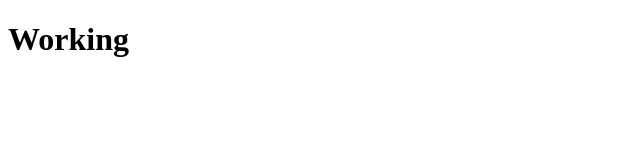
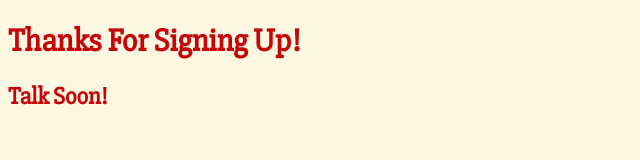
Before and after one commit to storres8/quick-landing-page, a plain HTML site: page confirmation.html in a window 1280 px wide. Shown: the whole page, without its empty margins (0-640 px from the left). Drawn offline with Linux system fonts and the light colour scheme.

Commit message:
added some css.

```diff
--- a/confirmation.html
+++ b/confirmation.html
@@ -2,9 +2,12 @@
 <html lang="en" dir="ltr">
   <head>
     <meta charset="utf-8">
+    <link rel="stylesheet" href="css.css">
+    <link href="https://fonts.googleapis.com/css?family=Slabo+27px" rel="stylesheet">
     <title></title>
   </head>
   <body>
-    <h1>Working</h1>
+    <h1>Thanks For Signing Up!</h1>
+    <h2>Talk Soon!</h2>
   </body>
 </html>
--- a/css.css
+++ b/css.css
@@ -0,0 +1,5 @@
+body{
+  font-family: 'Slabo 27px', serif;
+  background-color: #fcf7e0;
+  color: #c40509;
+}
```
Also changed, not shown: index.html (+3 -1 lines).
